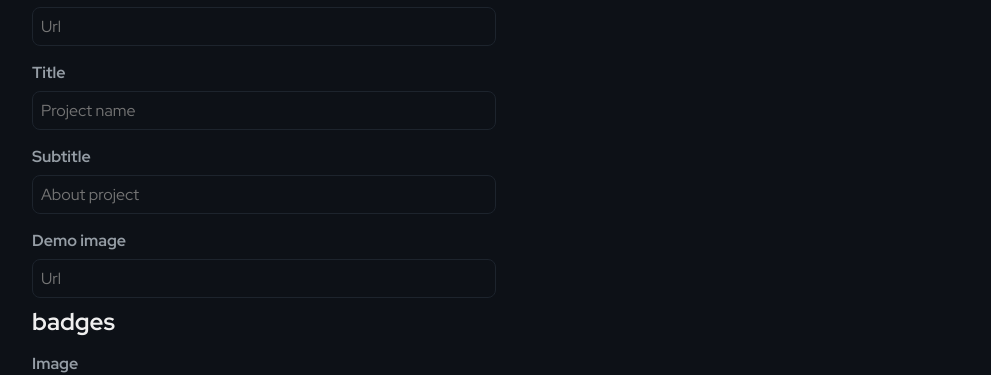
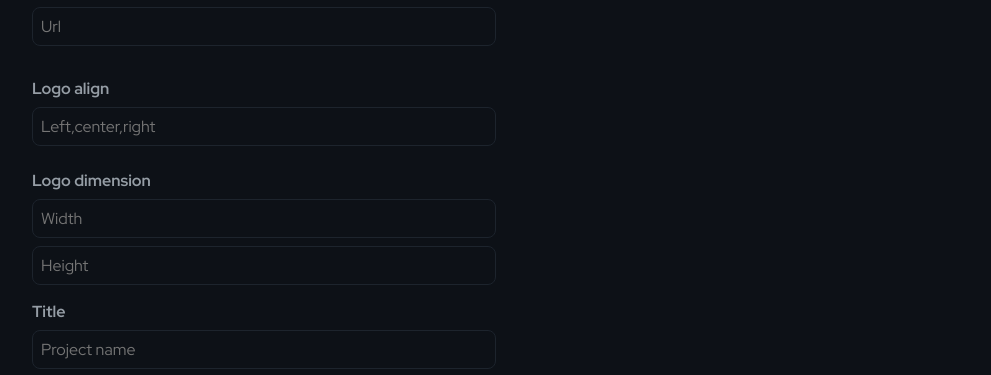
Before and after one commit to neginsoleimani/readmehub, a React (Create React App) app: page /readme/project in a window 1280 px wide. Shown: the part 208-583 px from the top of the page, without its empty margins (144-1135 px from the left). Built offline with nearby package versions, Linux system fonts and the light colour scheme.

Commit message:
Update project
Co-Authored-By: Mohammad Drikvand <39481564+mammaddrik@users.noreply.github.com>

```diff
--- a/src/pages/readmemakerportfolio/readmemakerportfolio.css
+++ b/src/pages/readmemakerportfolio/readmemakerportfolio.css
@@ -57,6 +57,9 @@ textarea {
 margin-left: 1.5rem;
 }
 
+
+
+
 /*========== Small devices ==========*/
 @media screen and (max-width: 600px) {
   .readmeprotfolio__container {
@@ -79,4 +82,9 @@ margin-left: 1.5rem;
   .readmeportfolio__input div input {
     width: 100%;
   }
+
+  .readmeportfolio__result-box{
+    margin-left: 0;
+    }
+
 }
--- a/src/pages/readmemakerproject/ReadMeMakerProject.jsx
+++ b/src/pages/readmemakerproject/ReadMeMakerProject.jsx
@@ -10,8 +10,13 @@ import MDEditor, { image } from "@uiw/react-md-editor";
 
 export default function ReadMeMakerProject() {
 
+
+
   const [data , setData]=useState({
     logo :"",
+    logo_align:"",
+    logo_width:"",
+    logo_height:"",
     title:"",
     subtitle:"",
     demo:"",
@@ -40,12 +45,23 @@ export default function ReadMeMakerProject() {
     setData({...data,[event.target.name]:event.target.value})
   }
 
+  const align_left =()=>{
+    data.logo_align = "left"
+  }
+
+   const align_center =()=>{
+     data.logo_align = "center"
+  }
+
+    const align_right =()=>{
+      data.logo_align = "right"
+ }
 
 
   const [value, setValue] = useState()
 
   useEffect(()=>{
-    setValue("<h1 align='center'>"+"<![Project Logo]("+data.logo+")>"+"</h1>" + "</br>" + "<h1 align='center'>" + data.title +"</h1>"+"<h3 align='center'>"+data.subtitle+"</h3>"+"<a align='center'> "+"![Project Demo]("+data.demo+")" +"</a> "+"</br>"
+    setValue("<h1 align='"+data.logo_align+"'>"+"<img src='"+data.logo+"' width='"+data.logo_width+"' height='"+data.logo_height+"'/>" + "</br>" + "<h1 align='center'>" + data.title +"</h1>"+"<h3 align='center'>"+data.subtitle+"</h3>"+"<a align='center'> "+"![Project Demo]("+data.demo+")" +"</a> "+"</h1>"+"</br>"
     +"![badges image]("+data.bag_img+")"+ "</br>"+"[Click here]("+data.bag_link+")"+"</br>"
     +data.info + "</br>" + data.tec+ "</br>" +data.challenges+ "</br>" + data.future + "</br>"
     +data.install_dec+ "</br>"+"![Install image]("+data.install_dec_img+")" + "</br>"
@@ -56,6 +72,8 @@ export default function ReadMeMakerProject() {
     +data.license_dec+"</br>"+"[Click here]("+data.license_dec_link+")"+"<br/>"
     )
   },[data])
+
+
 
   return (
     <>
@@ -75,6 +93,19 @@ export default function ReadMeMakerProject() {
                   value={data.logo}
                   onChange={changeHandler}
                 />
+              </div>
+
+              <div className="logo_style">
+
+                <div className="logo_align">
+                <h4>Logo align</h4>
+                  <input type="text" name="logo_align" placeholder="Left,center,right" value={data.logo_align} onChange={changeHandler}/>
+                </div>
+                <div className="logo_dimension">
+                  <h4>Logo dimension</h4>
+                  <input type="text" name="logo_width" placeholder="Width" value={data.logo_width}  onChange={changeHandler}/>
+                  <input type="text" name="logo_height" placeholder="Height" value={data.logo_height}  onChange={changeHandler}/>
+                </div>
               </div>
 
               <div>
```
